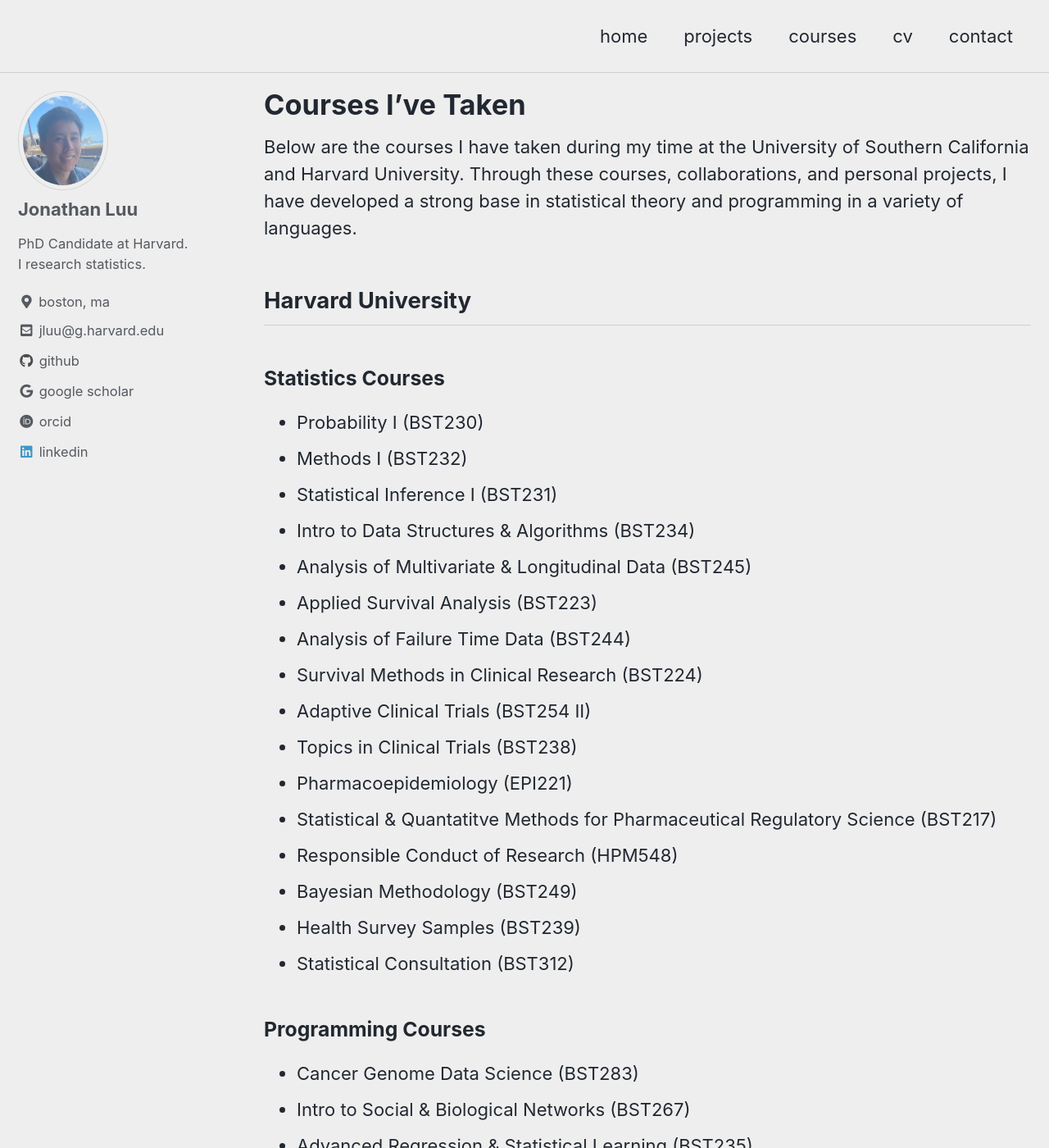
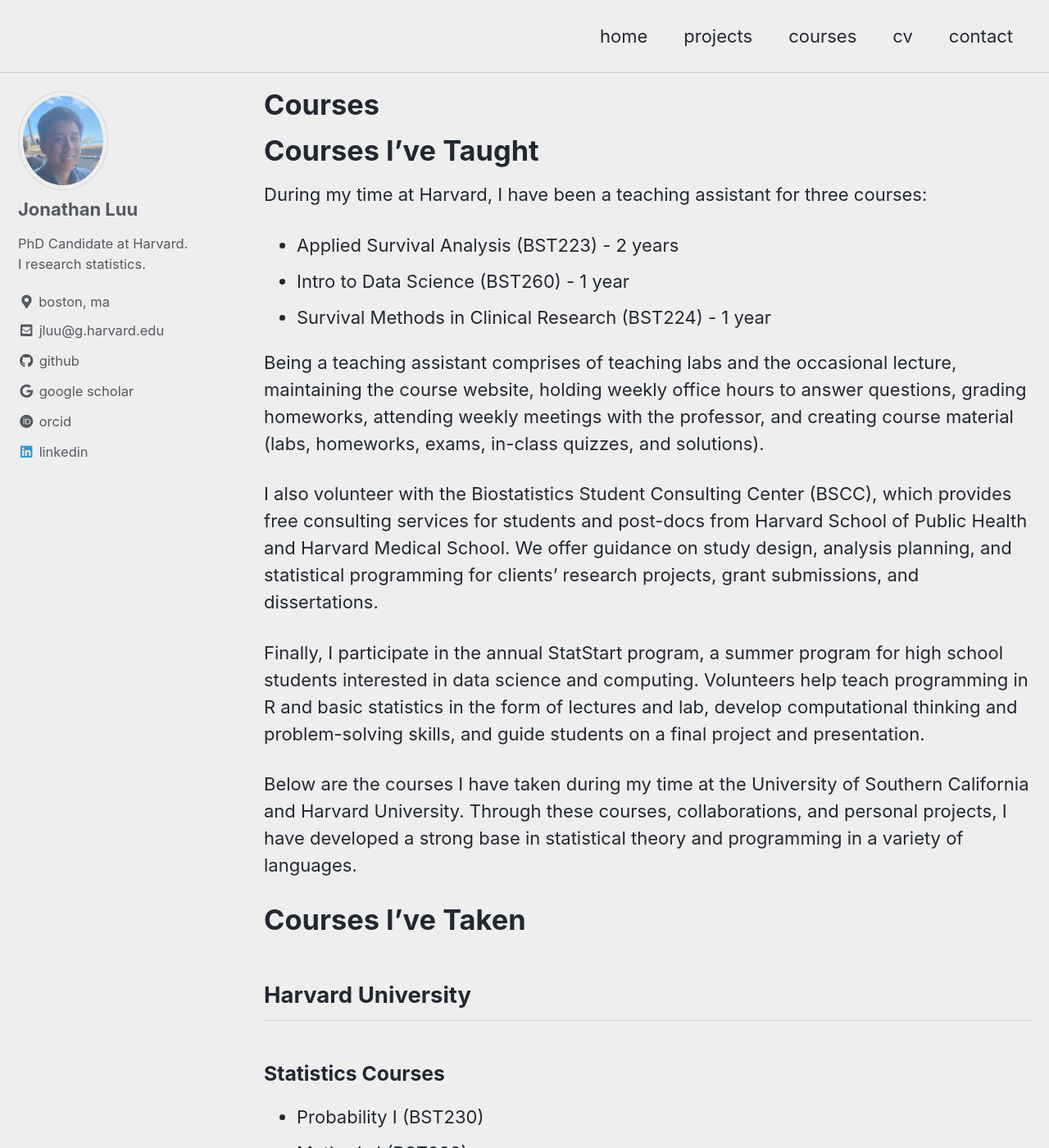
Before and after one commit to luuj/luuj.github.io, a Jekyll site: the page built from _pages/courses.md, in a window 1280 px wide and 1400 px high. Shown: the whole window at 82% size. Built offline with Jekyll 4.4.1, drawn with Linux system fonts in a browser that asks for light colours; cached includes are drawn as plain includes; some of the changed text lies outside the part shown.

Commit message:
update courses

```diff
--- a/_pages/courses.md
+++ b/_pages/courses.md
@@ -1,11 +1,28 @@
 ---
 layout: single
-title: "Courses I've Taken"
+title: "Courses"
 permalink: /courses/
 classes: wide
 ---
 
+# Courses I've Taught
+
+During my time at Harvard, I have been a teaching assistant for three courses:
+
+-	Applied Survival Analysis (BST223) - 2 years
+-	Intro to Data Science (BST260) - 1 year
+-   Survival Methods in Clinical Research (BST224) - 1 year
+
+Being a teaching assistant comprises of teaching labs and the occasional lecture, maintaining the course website, holding weekly office hours to answer questions, grading homeworks, attending weekly meetings with the professor, and creating course material (labs, homeworks, exams, in-class quizzes, and solutions).
+
+I also volunteer with the Biostatistics Student Consulting Center (BSCC), which provides free consulting services for students and post-docs from Harvard School of Public Health and Harvard Medical School. We offer guidance on study design, analysis planning, and statistical programming for clients' research projects, grant submissions, and dissertations.
+
+Finally, I participate in the annual StatStart program, a summer program for high school students interested in data science and computing. Volunteers help teach programming in R and basic statistics in the form of lectures and lab,  develop computational thinking and problem-solving skills, and guide students on a final project and presentation.
+
+
 Below are the courses I have taken during my time at the University of Southern California and Harvard University. Through these courses, collaborations, and personal projects, I have developed a strong base in statistical theory and programming in a variety of languages.
+
+# Courses I've Taken
 
 ## Harvard University
 
```
Also changed, not shown: other parts of _pages/courses.md (+0 -14 lines), 1 other file.
